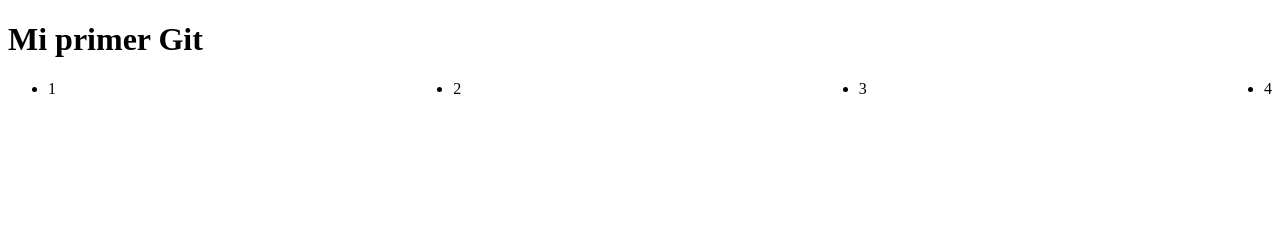
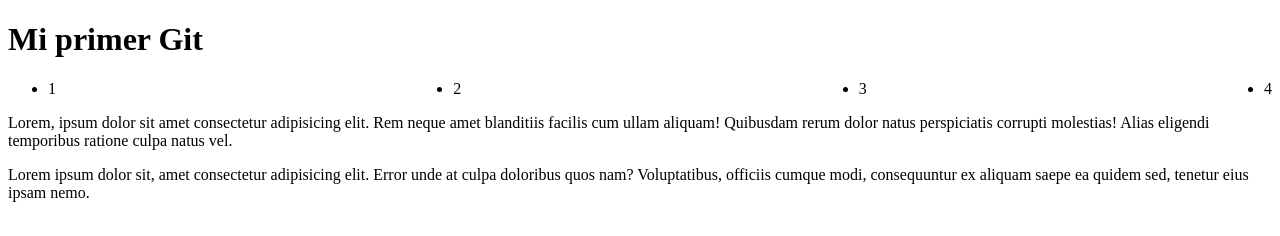
Before and after one commit to Ronboyka/Test, a plain HTML site: page index.html in a window 1280 px wide. Drawn offline with Linux system fonts and the light colour scheme.

```diff
--- a/index.html
+++ b/index.html
@@ -20,8 +20,9 @@
     <li>4</li>
 </ul>
 
+<p>Lorem, ipsum dolor sit amet consectetur adipisicing elit. Rem neque amet blanditiis facilis cum ullam aliquam! Quibusdam rerum dolor natus perspiciatis corrupti molestias! Alias eligendi temporibus ratione culpa natus vel.</p>
 
-
+<p>Lorem ipsum dolor sit, amet consectetur adipisicing elit. Error unde at culpa doloribus quos nam? Voluptatibus, officiis cumque modi, consequuntur ex aliquam saepe ea quidem sed, tenetur eius ipsam nemo.</p>
 
 </body>
 </html>
```
